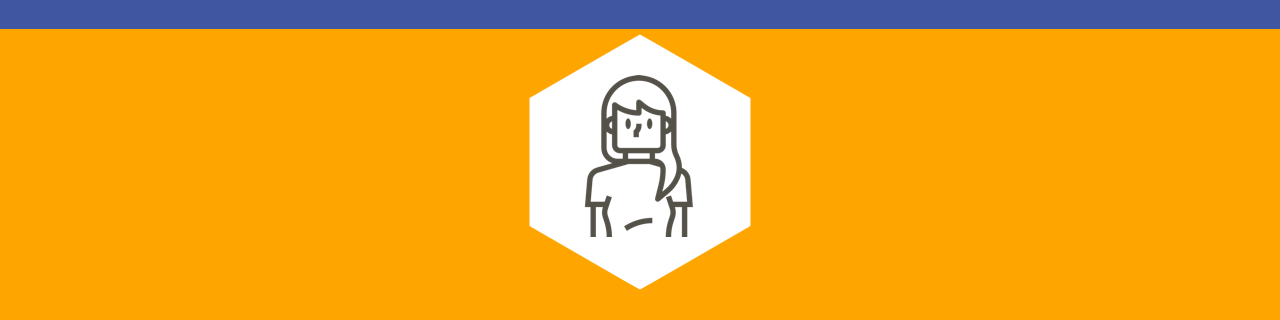
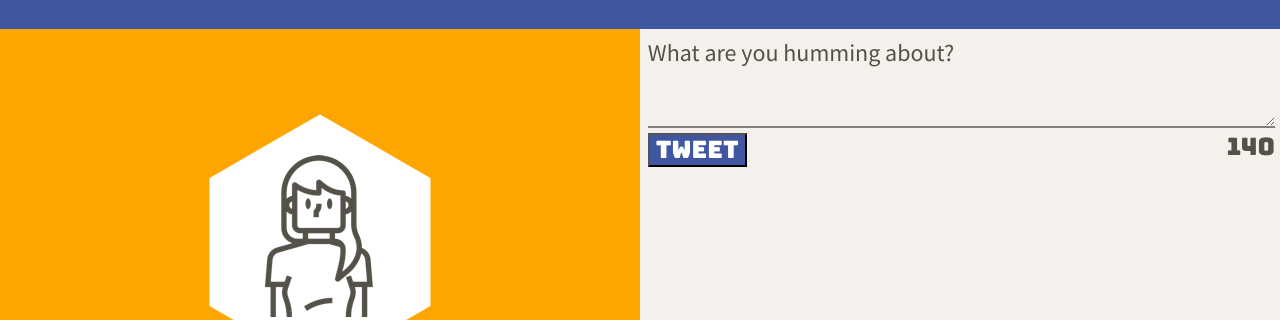
Before and after one commit to tsun812/tweeter_app, a website: page public/index.html in a window 1280 px wide. Shown: the part 91-411 px from the top of the page. Drawn offline with nearby package versions, Linux system fonts and the light colour scheme; no server answers.

Commit message:
add responsive design for desktop

```diff
--- a/public/index.html
+++ b/public/index.html
@@ -3,6 +3,7 @@
   <head>
     <!-- Meta Information -->
     <title>Tweeter - Home Page</title>
+    <meta name="viewport" content="width=device-width, initial-scale=1">
 
     <!-- External CSS -->
     <link rel="stylesheet" href="https://cdnjs.cloudflare.com/ajax/libs/normalize/8.0.1/normalize.min.css" type="text/css" />
--- a/public/styles/header.css
+++ b/public/styles/header.css
@@ -10,3 +10,12 @@
   justify-content: center;
   position: relative;
 }
+@media only screen and (min-width: 769px) {
+  .header_avatar {
+    width: 50%;
+    height: 100%;
+    position: fixed;
+    bottom: 0px;
+    z-index: -2;
+  }
+}
--- a/public/styles/main.css
+++ b/public/styles/main.css
@@ -23,3 +23,13 @@
 .changeColor{
   color: red;
 }
+
+@media only screen and (min-width: 769px) {
+  .container {
+    width: 49%;
+    position: absolute;
+    margin-top: 120px;
+    right: 5px;
+    z-index: -3;
+  }
+}
```
Also changed, not shown: public/styles/layout.css (line endings or trailing spaces).
